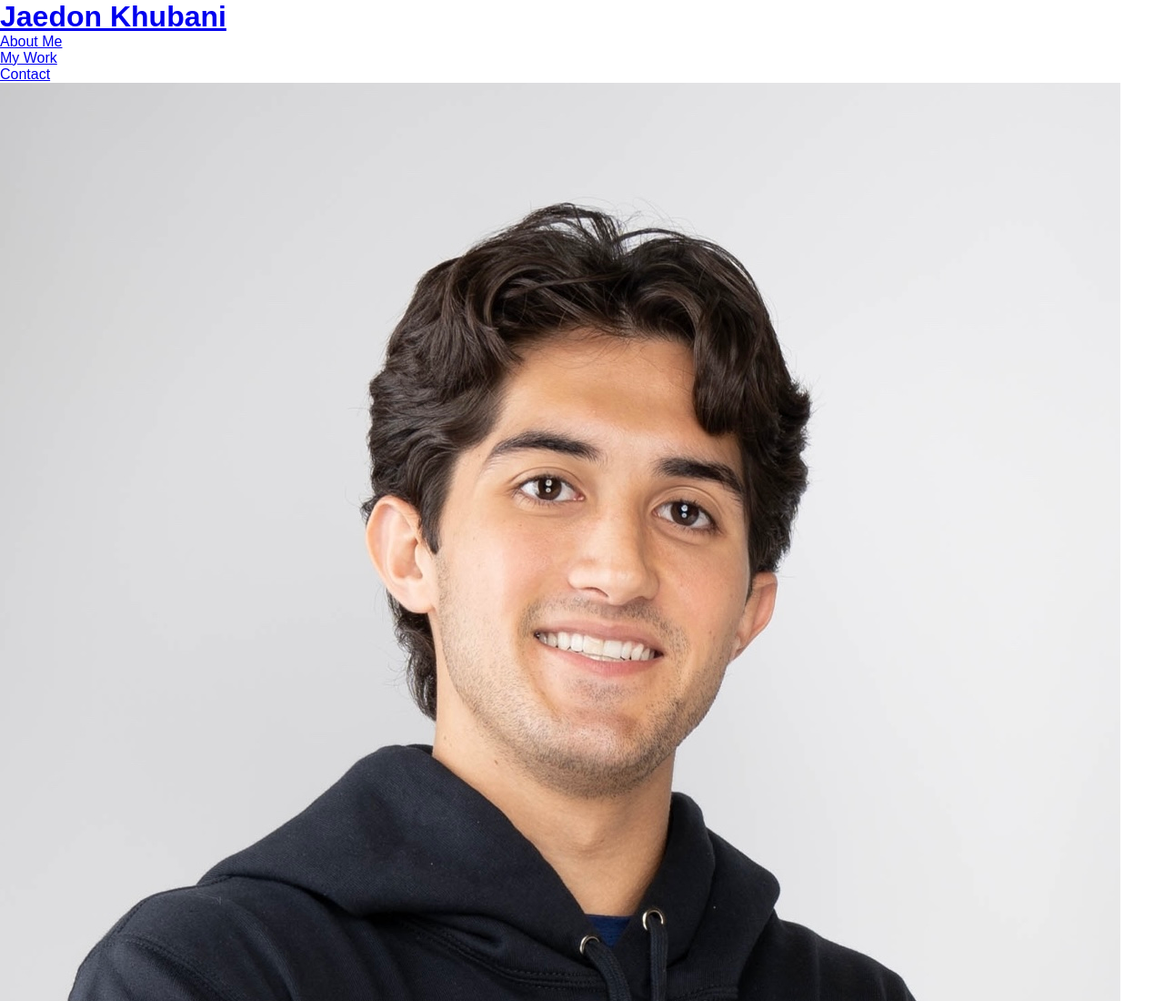
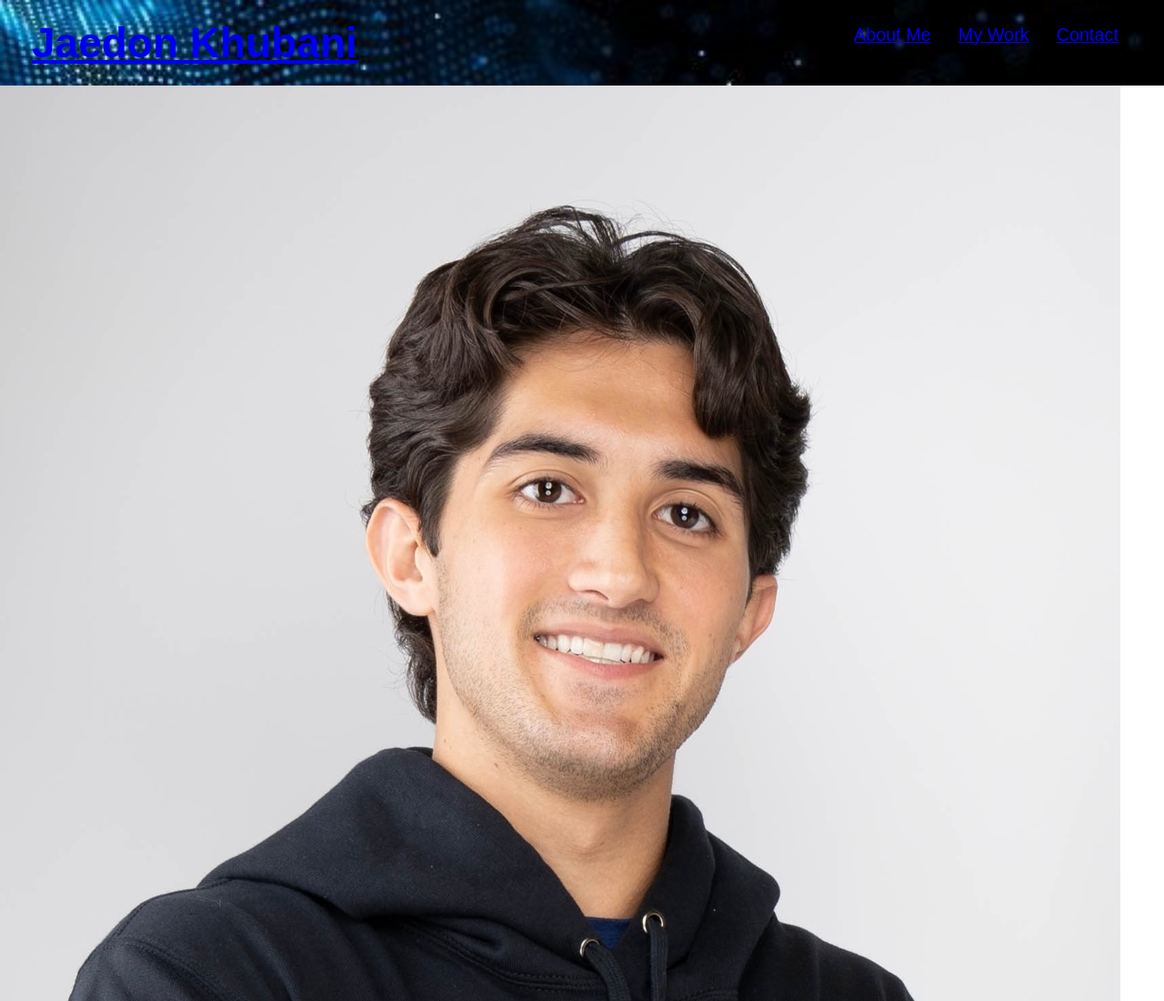
Before and after one commit to jaedon3/module-2-challenge, a plain HTML site: page index.html in a window 1280 px wide. Shown: the top 1100 px of the page at 91% size. Drawn offline with Linux system fonts and the light colour scheme.

Commit message:
header style initial edits

```diff
--- a/assets/css/style.css
+++ b/assets/css/style.css
@@ -5,6 +5,55 @@
 }
 
 body {
-    color: blue;
+    color: white;
     font-family: sans-serif, Helvetica, Arial;
 }
+
+/* header / nav styles start */
+
+header {
+    padding: 20px 35px;
+    display: flex;
+    justify-content: space-between;
+    flex-wrap: wrap;
+    position: sticky;
+    position: -webkit-sticky;
+    top: 0;
+    background-image: url("../images/heroimage.jpeg") ;
+    background-size: cover;
+    background-attachment: fixed;
+    background-position: 80%;
+    z-index: 9999;
+}
+
+header h1 {
+    font-weight: bolder;
+    margin: 0;
+    font-size: 46px;
+    color: aliceblue;
+}
+
+header nav {
+    margin: 7px 0;
+  }
+
+header nav ul {
+    display: flex;
+    flex-wrap: wrap;
+    justify-content: space-between;
+    align-items: center;
+    list-style: none;
+  }
+
+  header nav ul li a {
+    padding: 10px 15px;
+    font-size: 1.55vw;
+  }
+
+  header nav ul li a:hover {
+    background: lightblue;
+    color: darkblue;
+    border-radius: 15px;
+  }
+
+/* header / nav styled end */
```
Also changed, not shown: index.html (+1 -1 lines), assets/images/hero-image.jpeg (added), assets/images/heroimage.jpeg (added).
